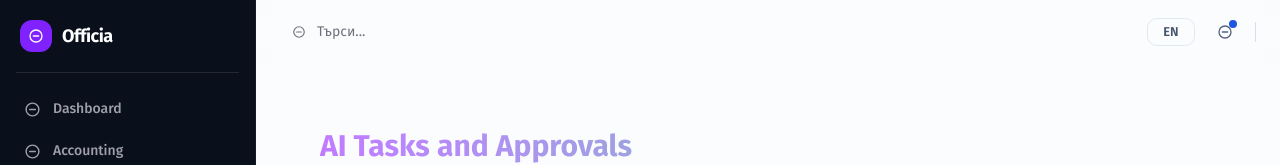
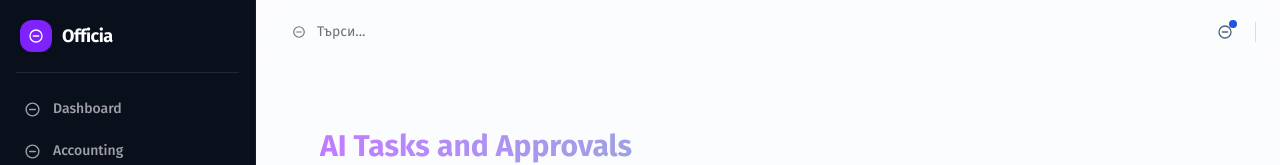
Before and after one commit to lukezester-ai/officia, a Next.js app: page /en/dashboard/tasks in a window 1280 px wide. Shown: the top 165 px of the page. Built offline with nearby package versions, Linux system fonts and the light colour scheme; no server answers; the database is empty.

Commit message:
fix: remove language switcher (app is BG-only), fix AI chat text color

```diff
--- a/src/app/[lang]/dashboard/layout.tsx
+++ b/src/app/[lang]/dashboard/layout.tsx
@@ -1,7 +1,6 @@
 // @ts-nocheck
 import { Sidebar } from '@/components/dashboard/sidebar';
 import { getDictionary, Locale } from '@/lib/get-dictionary';
-import { LanguageSwitcher } from '@/components/language-switcher';
 import { UserButton } from '@clerk/nextjs';
 import { Bell, Search } from 'lucide-react';
 import AiAssistant from '@/components/ai/AiAssistant';
@@ -33,7 +32,6 @@ export default async function DashboardLayout({
             </div>
           </div>
           <div className="flex items-center gap-3">
-            <LanguageSwitcher currentLang={lang} />
             <button className="relative h-9 w-9 rounded-lg hover:bg-muted flex items-center justify-center transition-colors">
               <Bell size={16} className="text-muted-foreground" />
               <span className="absolute top-1.5 right-1.5 h-2 w-2 rounded-full bg-primary" />
```
